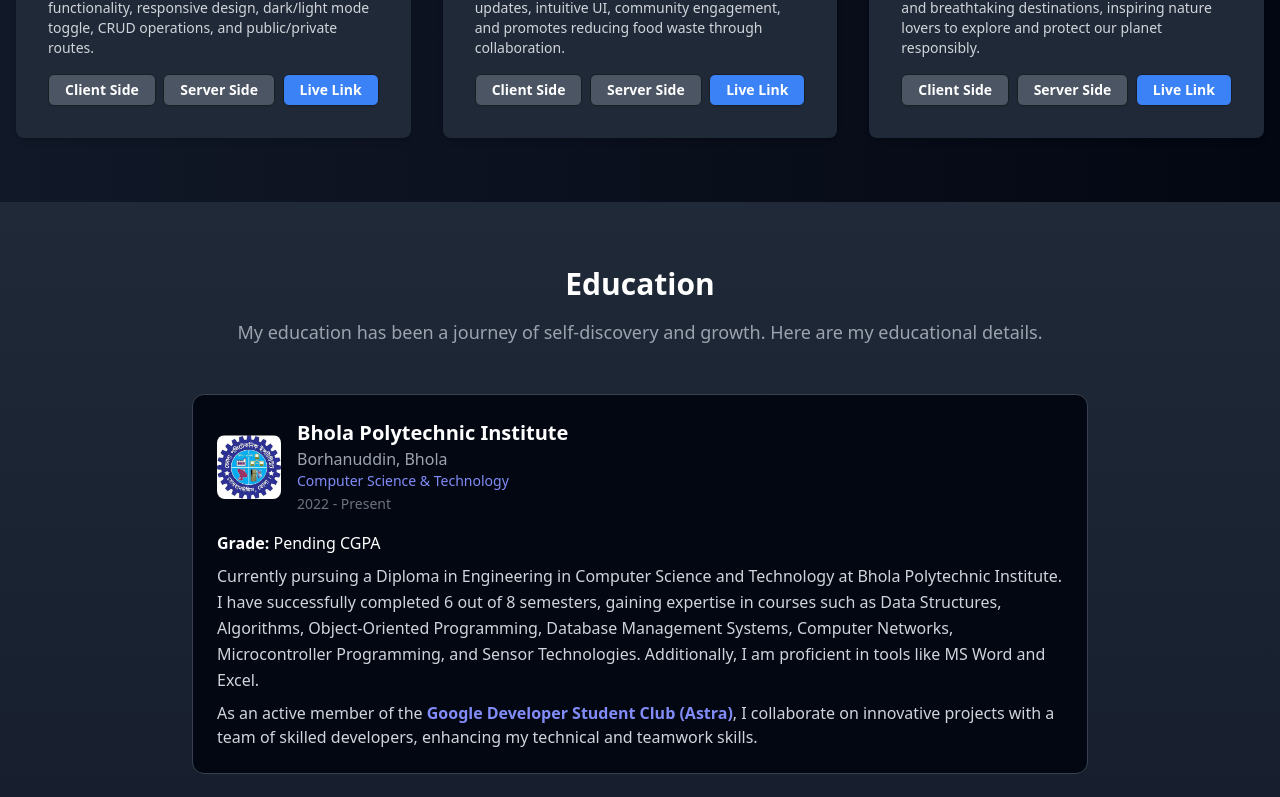
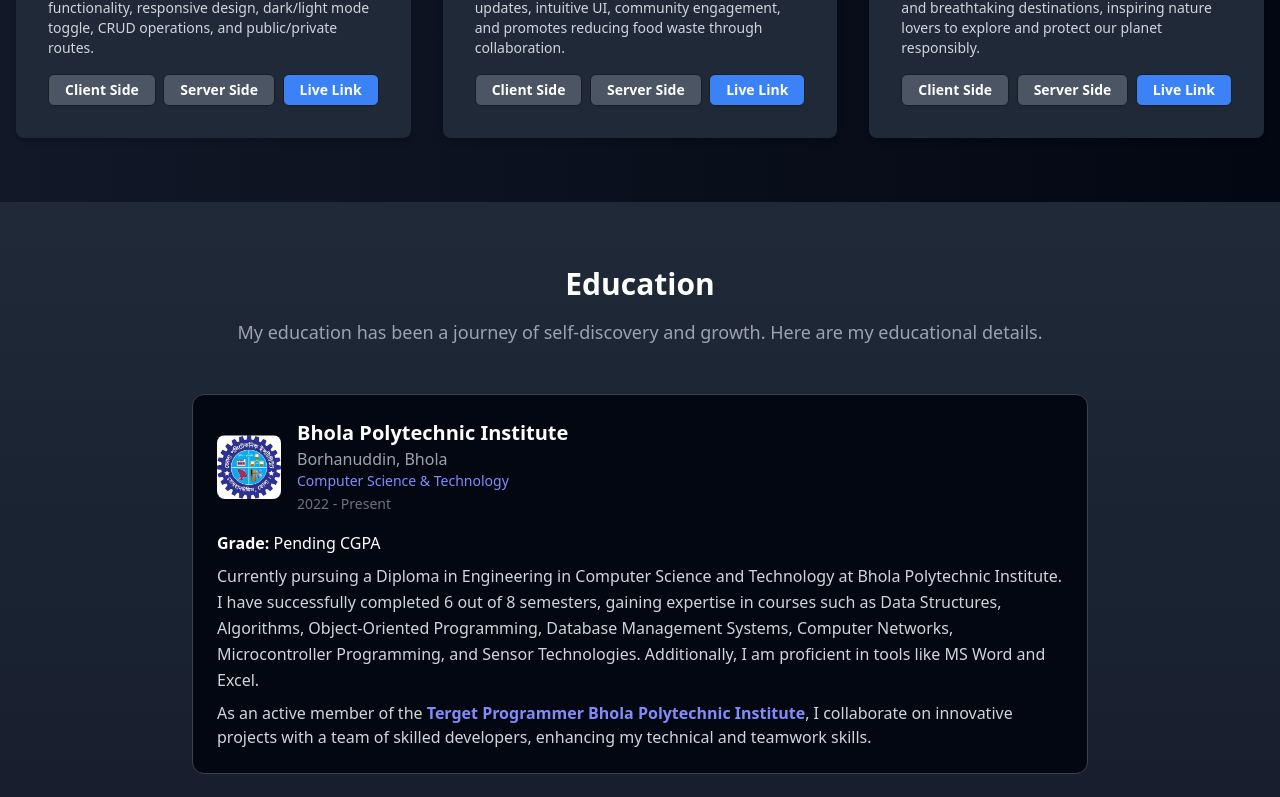
Before and after one commit to MujahidulIslam4541/portfolio, a React (Vite) app: page / in a window 1280 px wide. Shown: the part 2000-2797 px from the top of the page. Built offline with nearby package versions, Linux system fonts and the light colour scheme.

Commit message:
some changes

```diff
--- a/src/Components/Home.jsx
+++ b/src/Components/Home.jsx
@@ -35,7 +35,7 @@ const Home = () => {
     setActive(section);
   };
   const [text] = useTypewriter({
-    words: ["Web Developer", "Front-End Developer", "MERN Stack Developer"],
+    words: ["Web Developer", "Front-End Developer", "MERN Stack Developer","Programmer"],
     loop: 0,
   });
 
@@ -68,7 +68,7 @@ const Home = () => {
     <>
       {/* Navbar section */}
       <section className="">
-        <div className="navbar font-Cinzel max-w-screen-xl  mx-auto fixed z-50 bg-gradient-to-r from-black to-gray-950 shadow-lg backdrop-blur-md text-white px-4">
+        <div className="navbar font-Cinzel max-w-screen-xl  mx-auto fixed z-50 bg-gradient-to-r from-gray-900 to-gray-950 shadow-lg backdrop-blur-md text-white px-4">
           <div className="navbar-start">
             <div className="flex gap-2 items-center">
               <img
@@ -700,7 +700,7 @@ const Home = () => {
               <p className="text-gray-300 mt-2">
                 As an active member of the{" "}
                 <span className="font-semibold text-indigo-400">
-                  Google Developer Student Club (Astra)
+                  Terget Programmer Bhola Polytechnic Institute
                 </span>
                 , I collaborate on innovative projects with a team of skilled
                 developers, enhancing my technical and teamwork skills.
@@ -732,12 +732,7 @@ const Home = () => {
                 <span className="font-semibold">Grade:</span> GPA 4.29
               </p>
               <p className="text-gray-300 leading-relaxed">
-                I completed my Secondary School Certificate (SSC) in the Science
-                stream with a strong focus on Mathematics, Physics, and
-                Chemistry. My time at Maijdee Technical School and College
-                equipped me with foundational technical knowledge and
-                problem-solving skills that continue to shape my approach to
-                learning and development.
+              I Completed SSC in the Automobiles department, followed by three Month of specialized study and practical experience in the automotive field. Gained valuable hands-on skills in vehicle systems, maintenance, and troubleshooting, providing a solid foundation for a successful career in the automotive industry.
               </p>
               <p className="text-gray-300 mt-2">
                 During this time, I participated in various extracurricular
```
